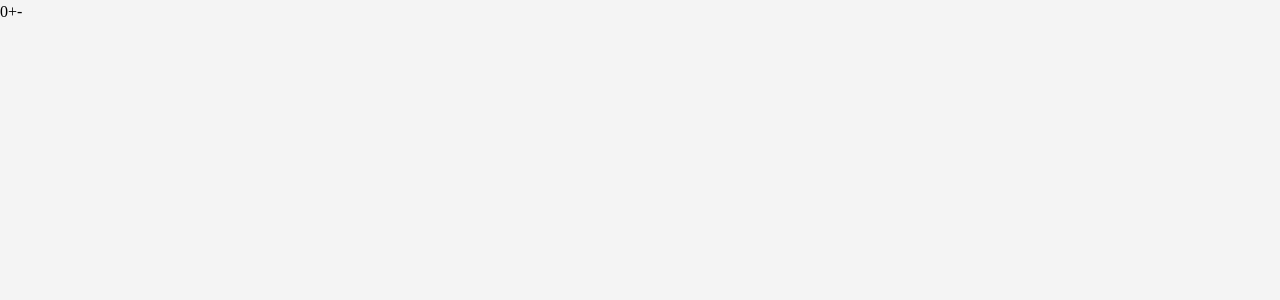
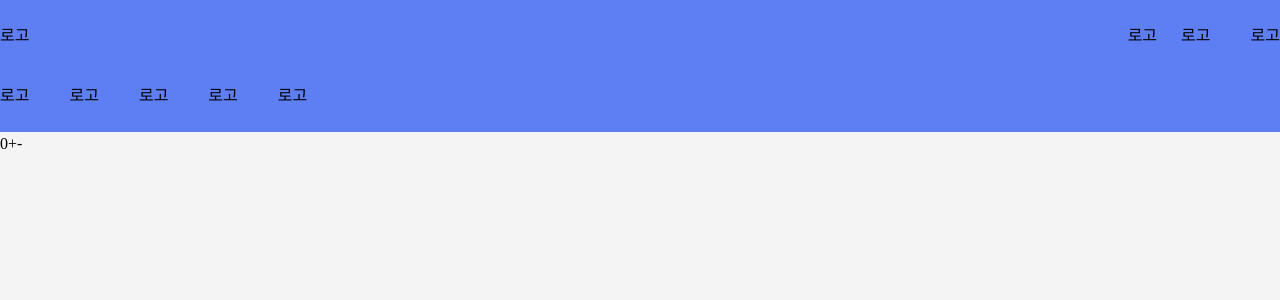
Before and after one commit to flooding-kr/flooding-frontend, a Next.js app: page / in a window 1280 px wide. Shown: the top 300 px of the page. Built offline with nearby package versions, Linux system fonts and the light colour scheme.

Commit message:
✨ Add: header frame

```diff
--- a/src/app/page.tsx
+++ b/src/app/page.tsx
@@ -1,11 +1,13 @@
 'use client';
 
 import useStore from '@/shared/stores/useStore';
+import { Header } from '@/shared/ui';
 
 export default function Home() {
   const { count, increment, decrement } = useStore();
   return (
     <div>
+      <Header />
       {count}
       <button type="button" onClick={increment}>
         +
--- /dev/null
+++ b/src/shared/ui/Header/index.tsx
@@ -0,0 +1,27 @@
+import React from 'react';
+
+export default function Header() {
+  return (
+    <div className="flex justify-center w-full bg-main-600">
+      <div className="flex flex-col w-full max-w-[1360px] my-6 gap-9">
+        <div className="flex justify-between">
+          <p>로고</p>
+          <div className="flex gap-10">
+            <div className="flex gap-6">
+              <p>로고</p>
+              <p>로고</p>
+            </div>
+            <p>로고</p>
+          </div>
+        </div>
+        <div className="flex gap-10">
+          <p>로고</p>
+          <p>로고</p>
+          <p>로고</p>
+          <p>로고</p>
+          <p>로고</p>
+        </div>
+      </div>
+    </div>
+  );
+}
--- a/src/shared/ui/index.ts
+++ b/src/shared/ui/index.ts
@@ -5,3 +5,4 @@ export { default as Dropdown } from './Dropdown';
 export { default as Tag } from './Tag';
 export { default as SearchInput } from './SearchInput';
 export { default as FilterContainer } from './FilterContainer';
+export { default as Header } from './Header';
```
